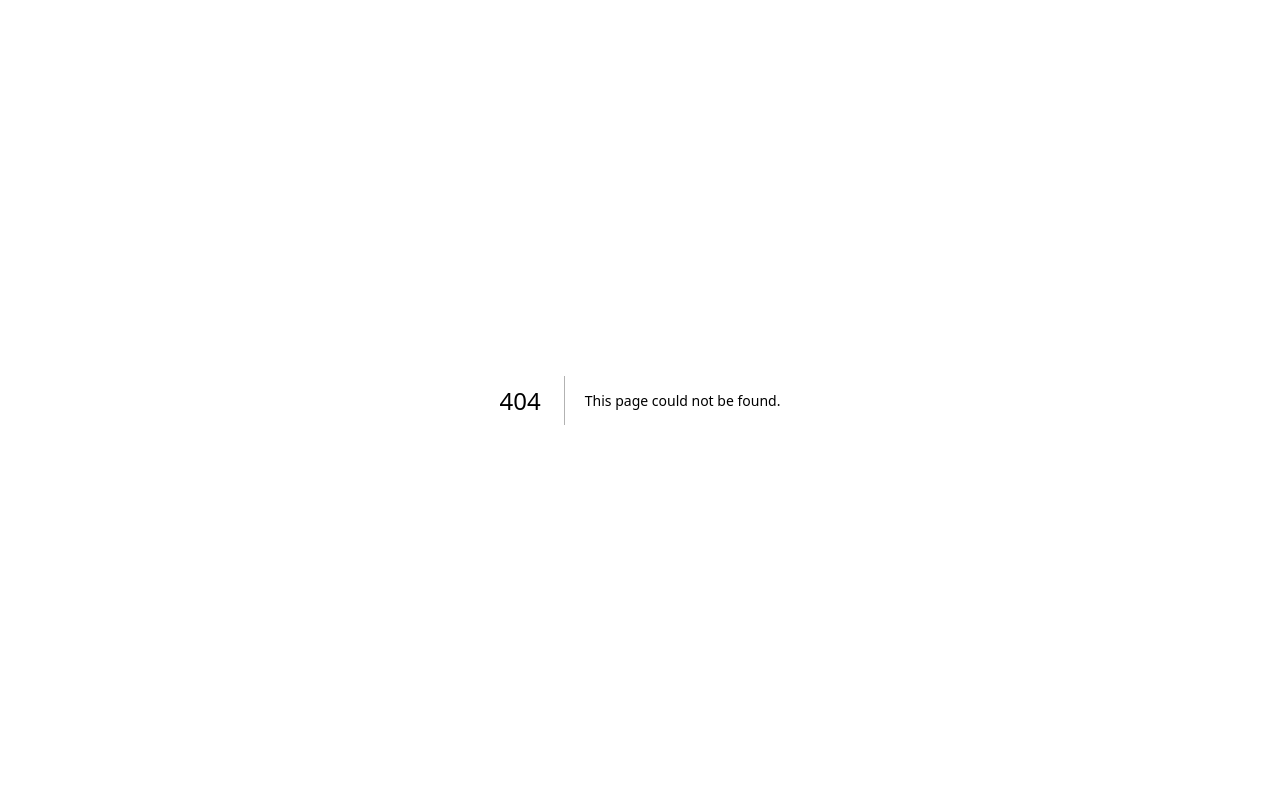
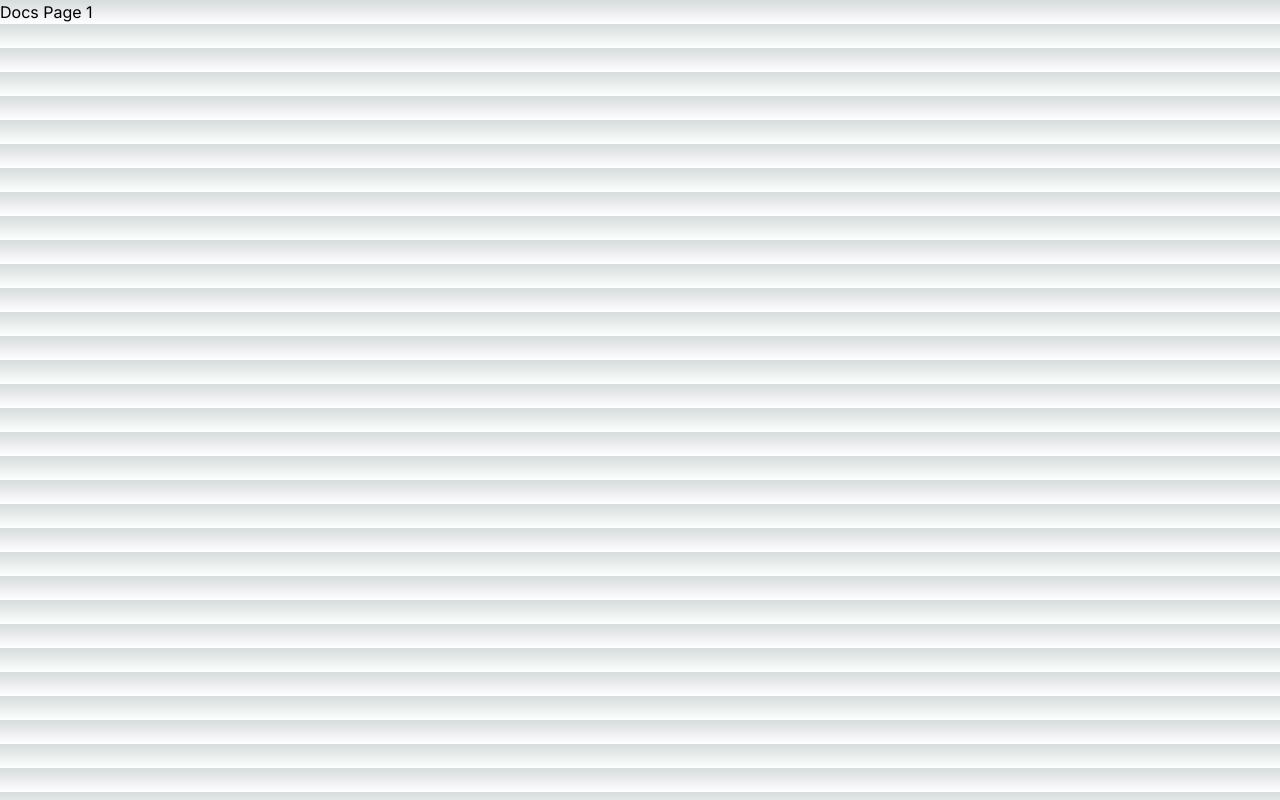
Before and after one commit to mehradi-github/ref-nextjs, a Next.js app: page /docs/1 in a window 1280 px wide. Before the commit this address had no page. Built offline with nearby package versions, Linux system fonts and the light colour scheme.

Commit message:
Adding dynamic routing

```diff
--- /dev/null
+++ b/app/(dashboard)/docs/[id]/page.tsx
@@ -0,0 +1,4 @@
+const DocsSubPage = ({ params }) => {
+  return <div>Docs Page {params.id}</div>;
+};
+export default DocsSubPage;
```
